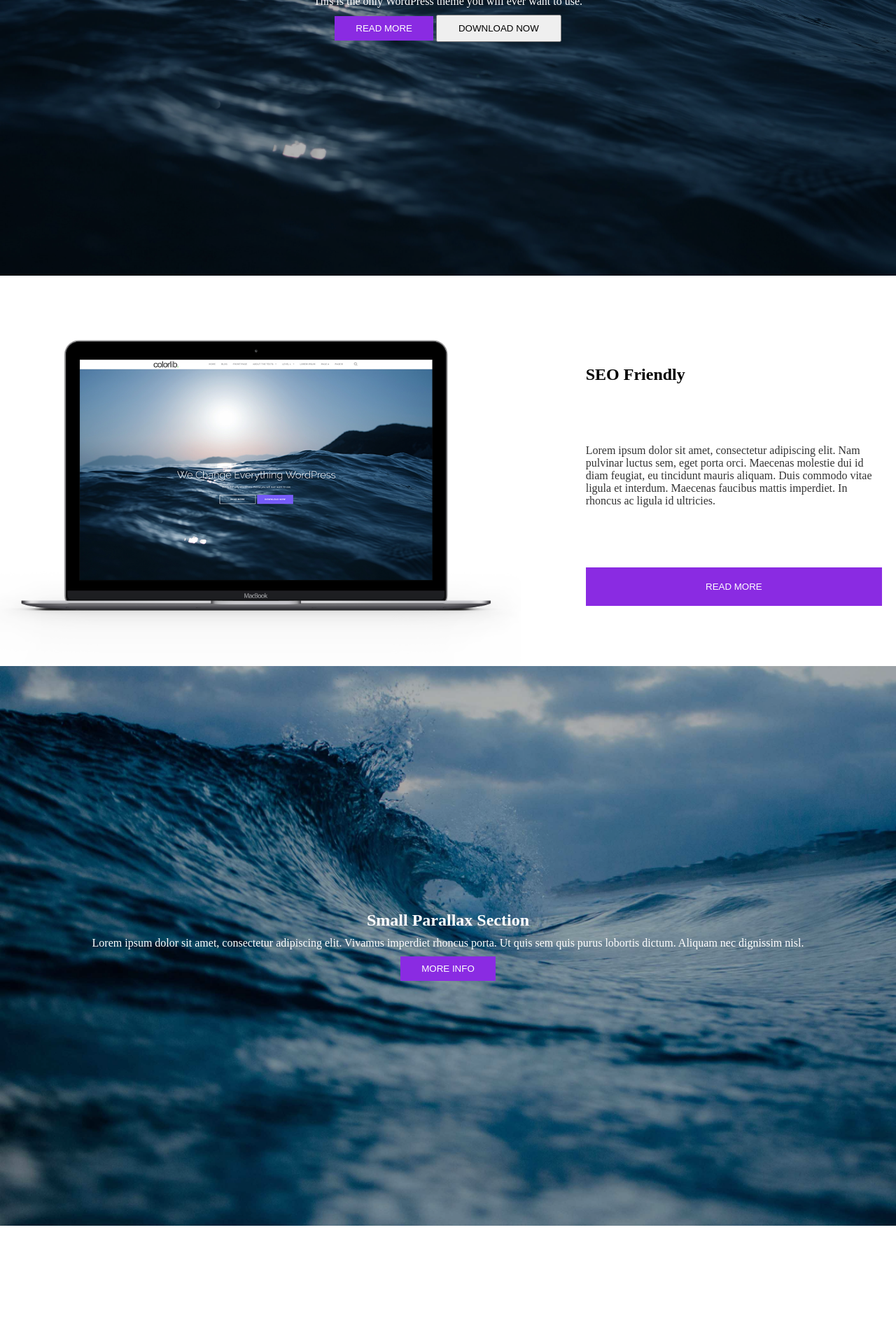
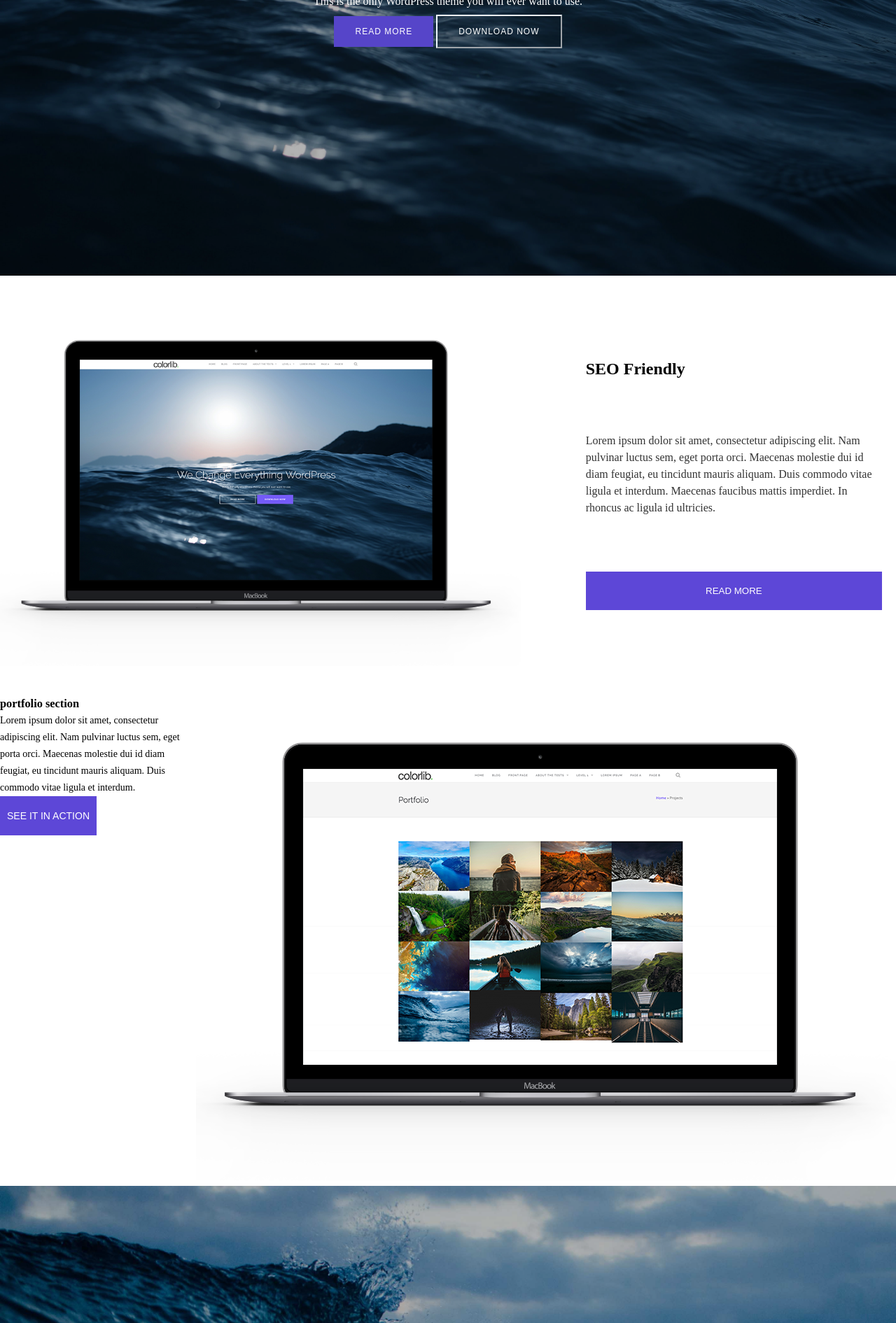
Before and after one commit to Jemmyflex/new-project-for-Theo, a plain HTML site: page index.html in a window 1280 px wide. Shown: the part 496-2387 px from the top of the page at 70% size. Before the commit the page ends 2248 px from the top, so only its background shows below. Drawn offline with Linux system fonts and the light colour scheme.

Commit message:
secon update

```diff
--- a/index.html
+++ b/index.html
@@ -18,9 +18,9 @@
             <a href="">ABOU THE TEST</a>
             <a href="">LEVEL1</a>
             <a href="">SHOP</a>
-
         </div>
     </nav>
+
     <section class="hero">
         <div class="overlay">
             <h1 id="hero-title">We Change Everything WordPress</h1>
@@ -45,10 +45,23 @@
 
     </div>
     </div>
+    <section class="portfolio-sec">
+        <div class="portfolio-text">
+            <h3>portfolio section</h3>
+            <p>Lorem ipsum dolor sit amet, consectetur adipiscing elit. Nam pulvinar luctus sem, eget porta orci. Maecenas molestie dui id diam feugiat, eu tincidunt mauris aliquam. Duis commodo vitae ligula et interdum.</p>
+            <button class="portfolio-sec-but">SEE IT IN ACTION</button>
+        </div>
+        <div class="portfolio-img">
+            <img src="./image/flexible-portfolio.png" alt="portfolio img">
+
+        </div>
+
+    </section>
     <section class="third-image">
         <div class="overlay-third-image">
             <h2 class="third-image-tex">Small Parallax Section</h2>
-            <p class="third-image-subtex">Lorem ipsum dolor sit amet, consectetur adipiscing elit. Vivamus imperdiet rhoncus porta. Ut quis sem quis purus lobortis dictum. Aliquam nec dignissim nisl.</p>
+            <p class="third-image-subtex">Lorem ipsum dolor sit amet, consectetur adipiscing elit. Vivamus imperdiet
+                rhoncus porta. Ut quis sem quis purus lobortis dictum. Aliquam nec dignissim nisl.</p>
             <button class="third-image-button">MORE INFO</button>
 
 
--- a/styles.css
+++ b/styles.css
@@ -21,6 +21,10 @@ nav {
     width: 60px;
     color: #333333;
     width: 50%;
+    font-size: 14px;
+    line-height: 53px;
+    letter-spacing: normal;
+    text-align:
 }
 
 .hero {
@@ -46,7 +50,11 @@ nav {
 
 #hero-title {
     color: white;
-    font-size: 3rem;
+    font-size: 60px;
+    line-height: 64px;
+    text-align: center;
+    letter-spacing: normal;
+    font-style: initial;
 }
 
 #hero-text {
@@ -54,14 +62,24 @@ nav {
 }
 
 .btn-blue {
-    background-color: blueviolet;
+    background-color: #5645C9;
     color: white;
+    border: none;
+    font-size: 12px;
+    letter-spacing: 1px;
+    text-align: center;
+    line-height: 24px;
     padding: 10px 30px;
-    border: none;
 }
 .btn-white {
     padding: 10px 30px;
-    background-color: none;
+    background-color: rgba(0, 0, 0, 0.1);
+    color: white;
+    border-color: aliceblue;
+    font-size: 12px;
+    letter-spacing: 1px;
+    text-align: center;
+    line-height: 24px;
 
 }
 .logo{
@@ -83,6 +101,9 @@ nav {
     display: flex;
     flex-direction: row;
     justify-content: space-evenly;
+    font-size: 14;
+    line-height: 24px;
+    text-align: start;
 
 }
 .macbook {
@@ -114,14 +135,14 @@ nav {
 
 }
 .third-image-button {
-    background-color: blueviolet;
+    background-color: #6D59DB;
     color: white;
     padding: 10px 30px;
     border: none;
 }
 
 .image-button {
-    background-color: blueviolet;
+    background-color: #5D47D7;
     color: white;
     padding: 20px 20%;
     border: none;
@@ -141,3 +162,40 @@ nav {
 .image-text p {
     color: #333333;
 }
+
+.portfolio-sec {
+    display: flex;
+    flex-direction: row;
+    width: 100%;
+    margin: auto;
+    margin-top: 42px;
+    gap: 10px;
+    font-size: 14px;
+    line-height: 24px;
+    text-align: start;
+    letter-spacing: normal;
+
+
+}
+.h3 {
+    width: 50%;
+
+}
+.portfolio-text {
+    justify-content: space-between;
+    text-align: start;
+    line-height: 24px;
+    font-size: 14px;
+
+
+}
+.portfolio-sec-but {
+    color: white;
+    background-color: #5D47D7;
+    border: none;
+    text-align: center;
+    letter-spacing: 1;
+    font-size: 14px;
+    padding: 20px 10px;
+
+}
```
Also changed, not shown: image/flexible-portfolio.png (added). Lines whose indentation alone changed are shown as unchanged.
